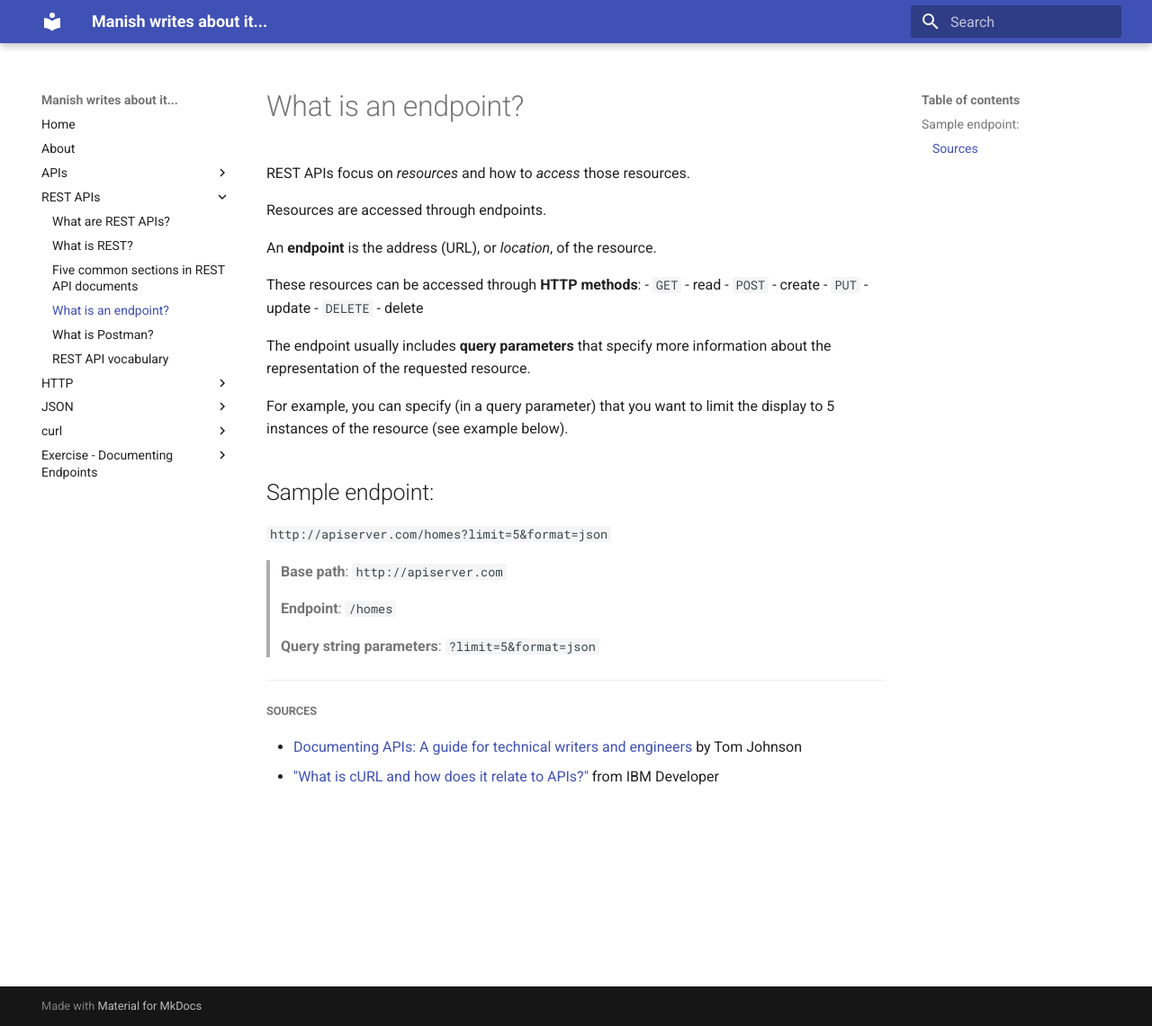
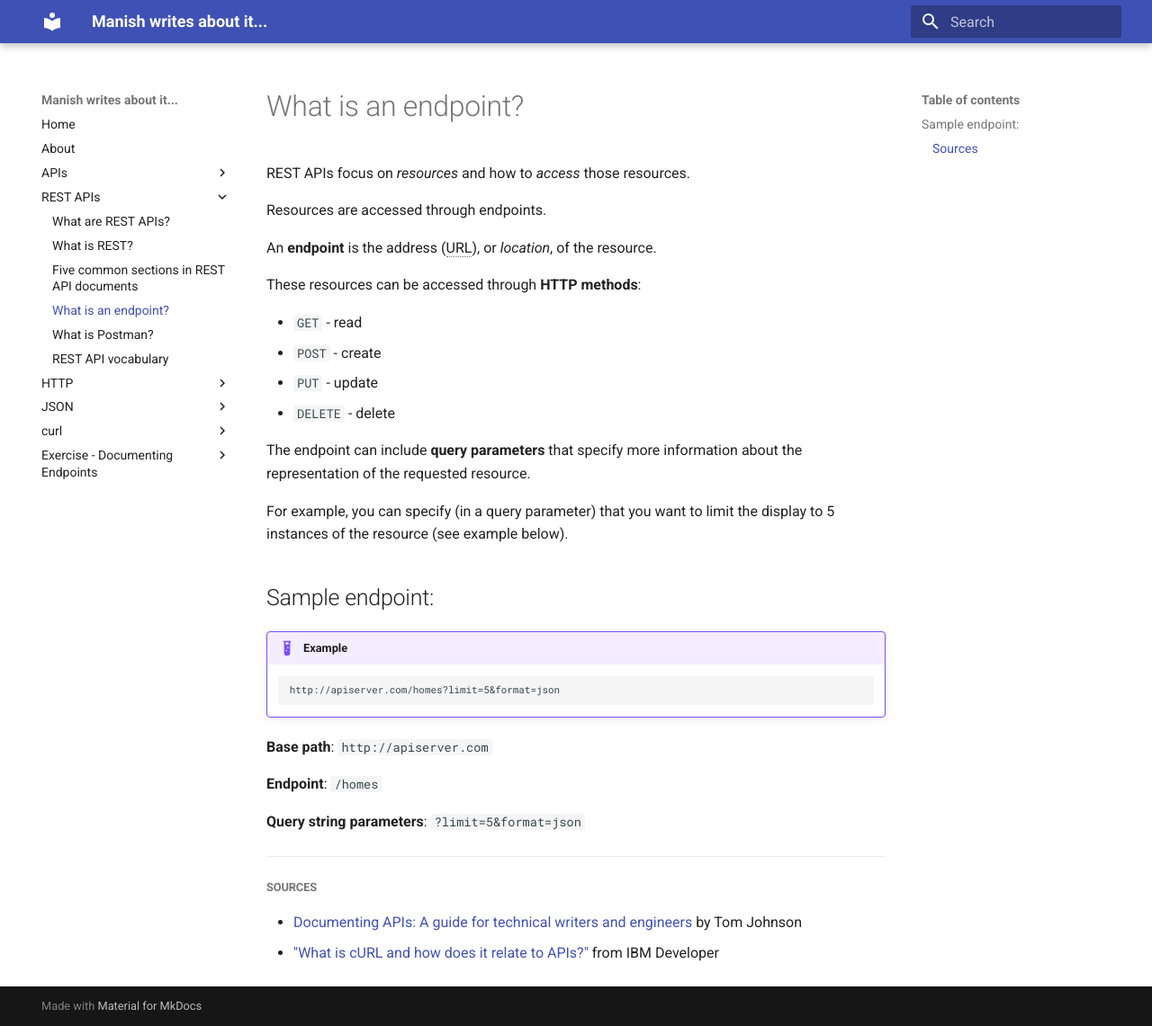
Before and after one commit to savvystrider/savvystrider.github.io, an MkDocs documentation site: the page built from docs/what-is-an-endpoint.md, in a window 1280 px wide and 1141 px high. Shown: the whole window at 90% size. Built offline with MkDocs 1.6.1 and Material for MkDocs 9.7.7, drawn with Linux system fonts in a browser that asks for light colours.

````diff
--- a/docs/what-is-an-endpoint.md
+++ b/docs/what-is-an-endpoint.md
@@ -1,28 +1,36 @@
+# What is an endpoint?
+
 REST APIs focus on *resources* and how to *access* those resources.
 
 Resources are accessed through endpoints.
 
 An **endpoint** is the address (URL), or *location*, of the resource.
+*[URL]: Uniform Resource Locator
 
 These resources can be accessed through **HTTP methods**:
+
 - `GET` - read
 - `POST` - create
 - `PUT` - update
 - `DELETE` - delete
 
-The endpoint usually includes **query parameters** that specify more information about the representation of the requested resource.
+The endpoint can include **query parameters** that specify more information about the representation of the requested resource.
 
 For example, you can specify (in a query parameter) that you want to limit the display to 5 instances of the resource (see example below).
 
 ## Sample endpoint:
 
-`http://apiserver.com/homes?limit=5&format=json`
+!!! example
 
-> **Base path**: `http://apiserver.com`
->
-> **Endpoint**: `/homes`
->
-> **Query string parameters**: `?limit=5&format=json`
+    ```html
+    http://apiserver.com/homes?limit=5&format=json
+    ```
+
+**Base path**: `http://apiserver.com`
+
+**Endpoint**: `/homes`
+
+**Query string parameters**: `?limit=5&format=json`
 
 ***
 
````
Also changed, not shown: docs/rest-api-vocabulary.md (+16 -4 lines), docs/what-is-postman.md (+20 -21 lines).
